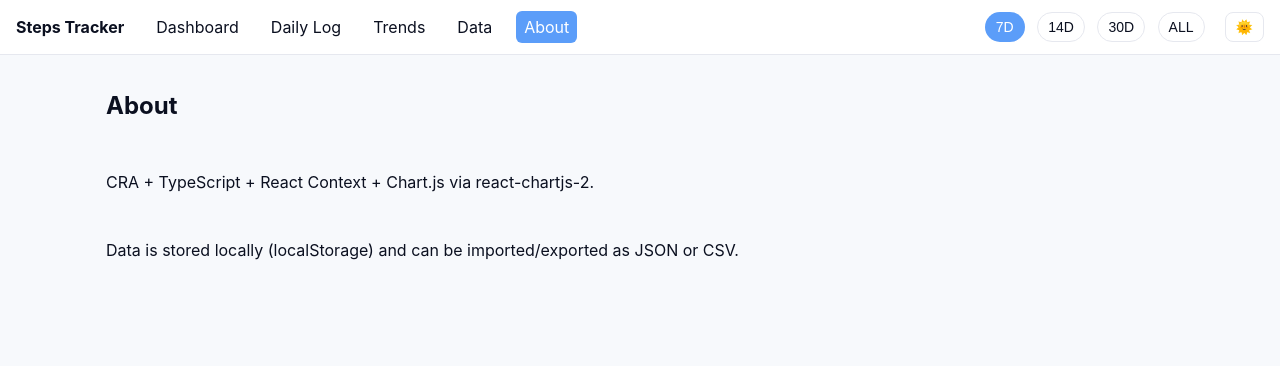
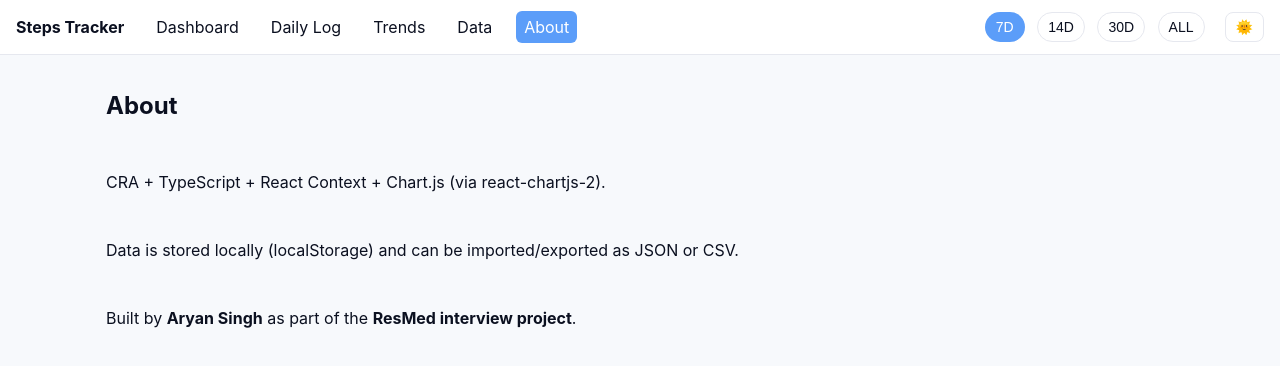
Before and after one commit to aryansingh920/resmed-interview, a React (Create React App) app: page /about in a window 1280 px wide. Shown: the top 366 px of the page. Built offline with nearby package versions, Linux system fonts and the light colour scheme.

Commit message:
fix: Correct formatting in About page and enhance project attribution

```diff
--- a/src/pages/About.tsx
+++ b/src/pages/About.tsx
@@ -2,11 +2,15 @@ export default function About() {
   return (
     <div className="page">
       <h2>About</h2>
-      <p>CRA + TypeScript + React Context + Chart.js via react-chartjs-2.</p>
+      <p>CRA + TypeScript + React Context + Chart.js (via react-chartjs-2).</p>
       <p>
         Data is stored locally (localStorage) and can be imported/exported as
         JSON or CSV.
       </p>
+      <p>
+        Built by <strong>Aryan Singh</strong> as part of the{" "}
+        <strong>ResMed interview project</strong>.
+      </p>
     </div>
   );
 }
```
